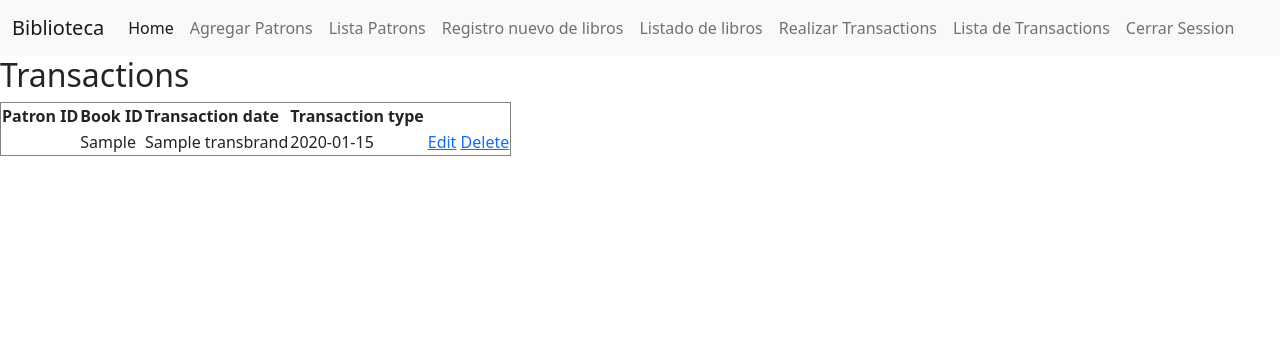
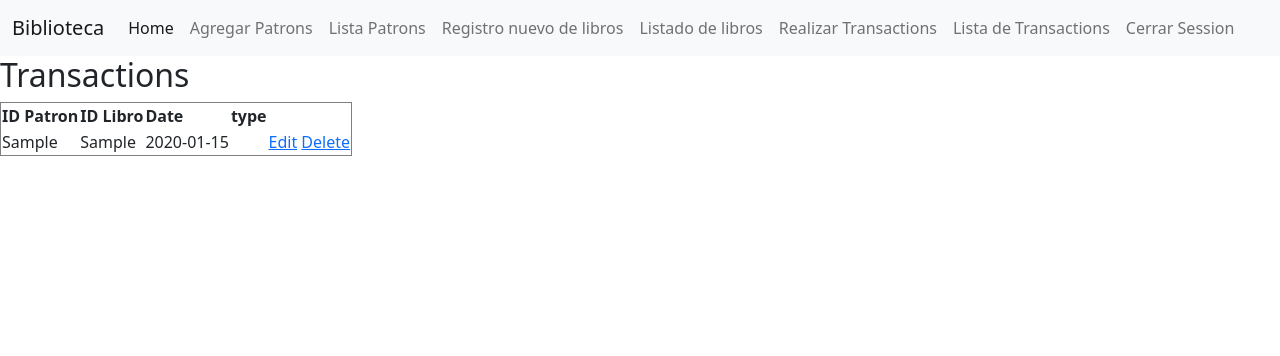
Before and after one commit to RodolfoMata01/Sem19, a Node server app: page /transbrand/transList in a window 1280 px wide. Shown: the top 356 px of the page. Run offline with Node 20, Linux system fonts and the light colour scheme; tables that the repository leaves empty hold one stand-in row (values such as "Sample post"); some libraries are stand-ins or nearby versions.

Commit message:
correccion de errores

```diff
--- a/models/transbrand.js
+++ b/models/transbrand.js
@@ -3,10 +3,8 @@ const Schema = mongoose.Schema;
 
 const transbrandSchema = new Schema({
 
+    idbrand: String,
     idbook: String,
-    idbook: String,
-    name: String,
-    idtrans: String,
     date: String,
     type: String,
 
--- a/routes/trans.js
+++ b/routes/trans.js
@@ -18,14 +18,14 @@ router.post('/', (req, res) => {
 
 //metodos para insertar y actualizar
 function insertTrans(req, res){
-    var transbrand = new transBrand();
-    transbrand.name = req.body.name;
-    transbrand.idtrans = req.body.idtrans;
-    transbrand.date = req.body.date;
-    transbrand.type = req.body.type;
-    transbrand.save(e => {
+    var tranbrand = new transBrand();
+    tranbrand.idbrand = req.body.idbrand;
+    tranbrand.idbook = req.body.idbook;
+    tranbrand.date = req.body.date;
+    tranbrand.type = req.body.type;
+    tranbrand.save(e => {
         if(!e)
-        res.redirect('transbrand/transList');
+        res.redirect('trans/transList');
         else
         console.log("Error", e);
     });
@@ -33,9 +33,9 @@ function insertTrans(req, res){
 function updateTrans(req, res){
     transBrand.findOneAndUpdate({_id: req.body._id}, req.body, {new:true}, (err, doc) => {
         if(!err){
-            res.render('transbrand/transList', {
+            res.render('trans/transList', {
                 viewTitle: "Update Trans",
-                transbrand: req.body
+                tranbrand: req.body
             })
         } else {
             console.log("Error", err);
@@ -61,7 +61,7 @@ router.get('/:id', (req, res) => {
         if(!err){
             res.render('pages/trans/transAddEdit', {
                 viewTitle: "Update transaction",
-                transbrand: doc
+                tranbrand: doc
             });
         }
     });
@@ -71,7 +71,7 @@ router.get('/:id', (req, res) => {
 router.get('/delete/:id', (req, res) => {
     transBrand.findByIdAndRemove(req.params.id, (err) => {
         if(!err){
-            res.redirect('/transbrand/transList');
+            res.redirect('/trans/transList');
         } else {
             console.log("Error", err);
         }
--- a/views/pages/trans/transAddEdit.hbs
+++ b/views/pages/trans/transAddEdit.hbs
@@ -3,12 +3,14 @@
 <form action="/transbrand" method="POST">
     <input type="hidden" name="_id" value="{{transbrand._id}}" />
     Patron id
-    <input type="text" name="name" value="{{brand.idbrand}}"><br />
+    <input type="text" name="idbrand" value="{{transbrand.idbrand}}"><br />
     Book id
-    <input type="text" name="id" value="{{Bookbrand.idbook}}"><br />
+    <input type="text" name="idbook" value="{{transbrand.idbook}}"><br />
     Transaction date
     <input type="text" name="date" value="{{transbrand.date}}"><br />
     Transaction type
     <input type="text" name="type" value="{{transbrand.type}}"><br />
+
+
     <button type="submit">Save</button>
 </form>
--- a/views/pages/trans/transList.hbs
+++ b/views/pages/trans/transList.hbs
@@ -2,19 +2,20 @@
 <h2>{{viewTitle}}</h2>
 <table border="1">
     <thead>
-        <th>Patron ID</th>
-        <th>Book ID</th>
-        <th>Transaction date</th>
-        <th>Transaction type</th>
+        <th>ID Patron</th>
+        <th>ID Libro</th>
+        <th>Date</th>
+        <th>type</th>
+
     </thead>
     <tbody>
         {{#each list}}
             <tr>
                 <td>{{this.idbrand}}</td>
                 <td>{{this.idbook}}</td>
-                <td>{{this.name}}</td>
                 <td>{{this.date}}</td>
                 <td>{{this.type}}</td>
+
 
                 <td>
                     <a href="/transbrand/{{this._id}}">Edit</a>
--- a/views/partials/header.hbs
+++ b/views/partials/header.hbs
@@ -25,7 +25,7 @@
           <a class="nav-link" href="/transbrand">Realizar Transactions</a>
         </li>
         <li class="nav-item">
-          <a class="nav-link" href="/trans/transList">Lista de Transactions </a>
+          <a class="nav-link" href="/transbrand/transList">Lista de Transactions</a>
         </li>
         <li class="nav-item">
           <a class="nav-link" href="/logout" tabindex="-1" aria-disabled="true">Cerrar Session</a>
```
Also changed, not shown: views/pages/registertran.hbs (deleted, +0 -33 lines).
